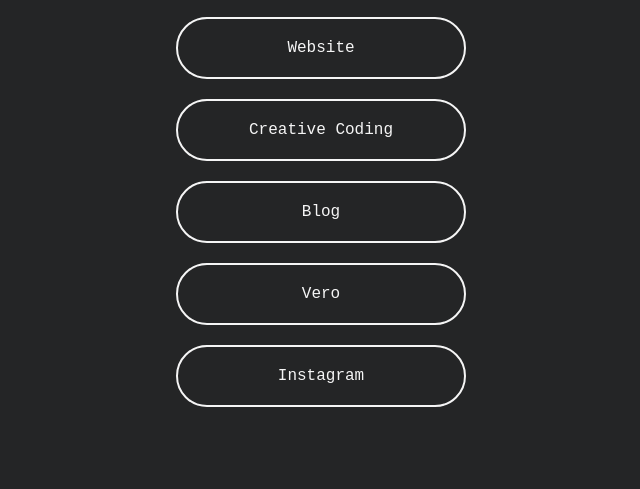
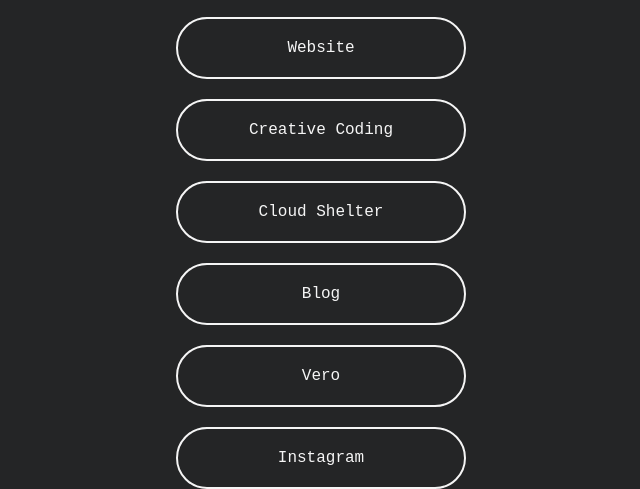
Before and after one commit to bralri/links, a plain HTML site: page index.html in a window 1280 px wide. Shown: the part 325-814 px from the top of the page, without its empty margins (319-959 px from the left). Drawn offline with Linux system fonts and the light colour scheme.

Commit message:
Update index.html

```diff
--- a/index.html
+++ b/index.html
@@ -39,6 +39,12 @@
     </a>
     <a
         class="links"
+        href="https://gallery.cloudshelter.app"
+        target="_blank">
+        Cloud Shelter
+    </a>
+    <a
+        class="links"
         href="https://blog.bralri.net"
         target="_blank">
         Blog
```
